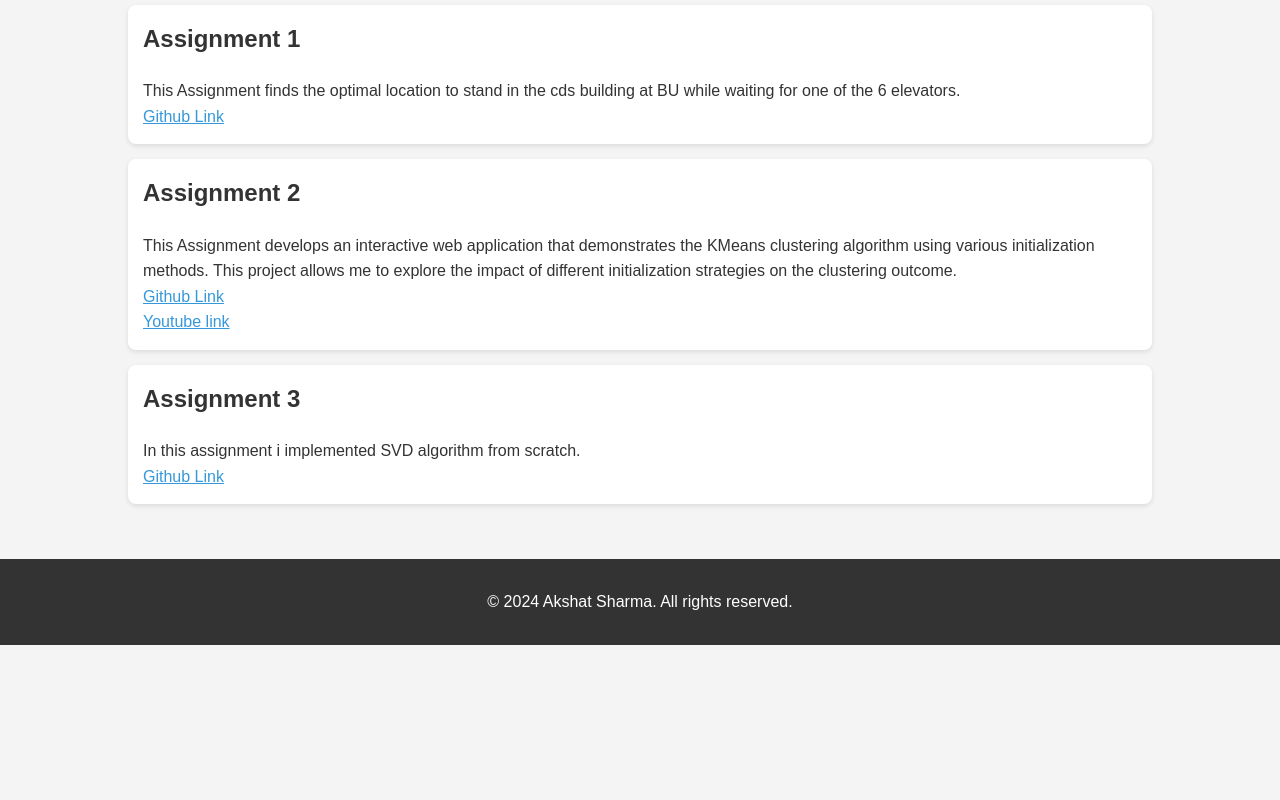
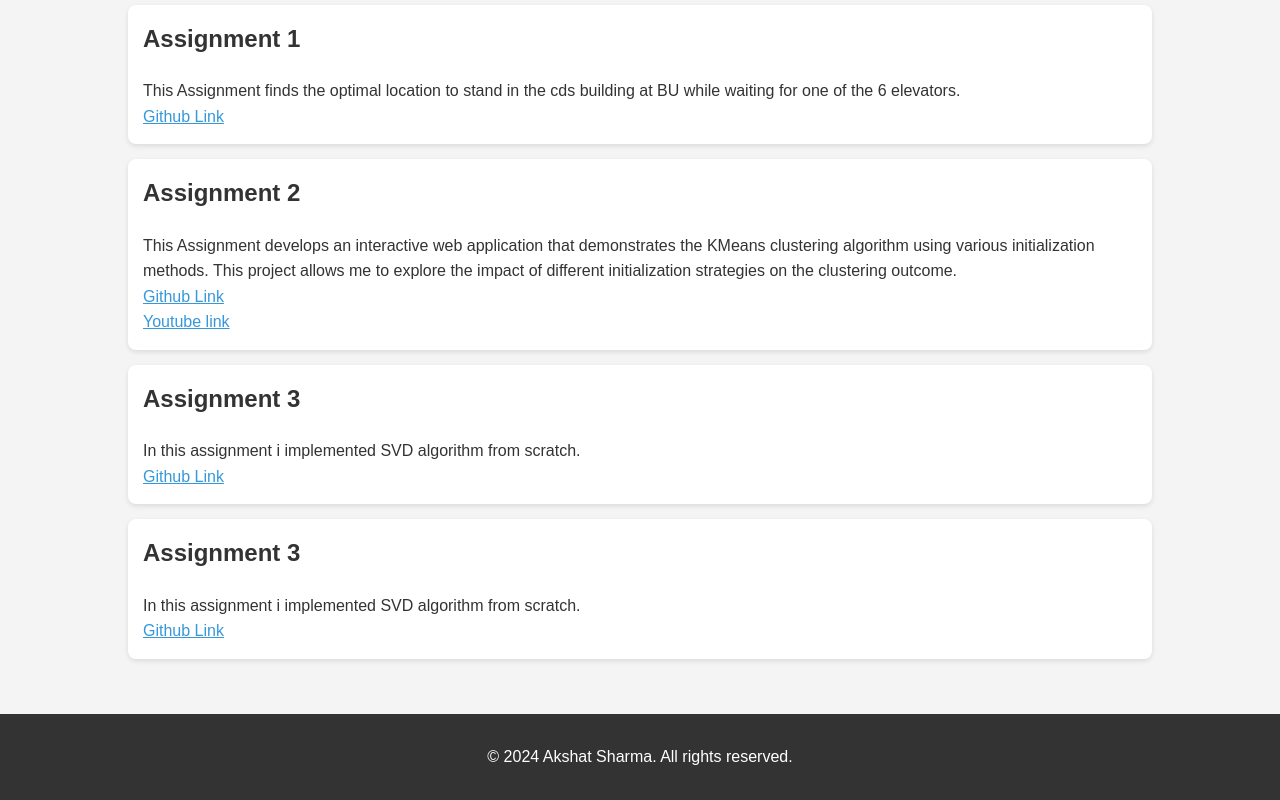
Before and after one commit to AkshatSharma03/AkshatSharma03.github.io, a plain HTML site: page assignments.html in a window 1280 px wide. Shown: the part 314-1114 px from the top of the page. Before the commit the page ends 959 px from the top, so only its background shows below. Drawn offline with Linux system fonts and the light colour scheme.

Commit message:
added assignment 4

```diff
--- a/assignments.html
+++ b/assignments.html
@@ -52,6 +52,14 @@
 
 
         </div>
+        <div class="assignment">
+
+            <h2>Assignment 3</h2>
+            <p>In this assignment i implemented SVD algorithm from scratch.</p>
+            <a href="https://github.com/AkshatSharma03/akshat14-assignment-4" target="_blank">Github Link</a><br>
+
+
+        </div>
 
     </section>
 
```
